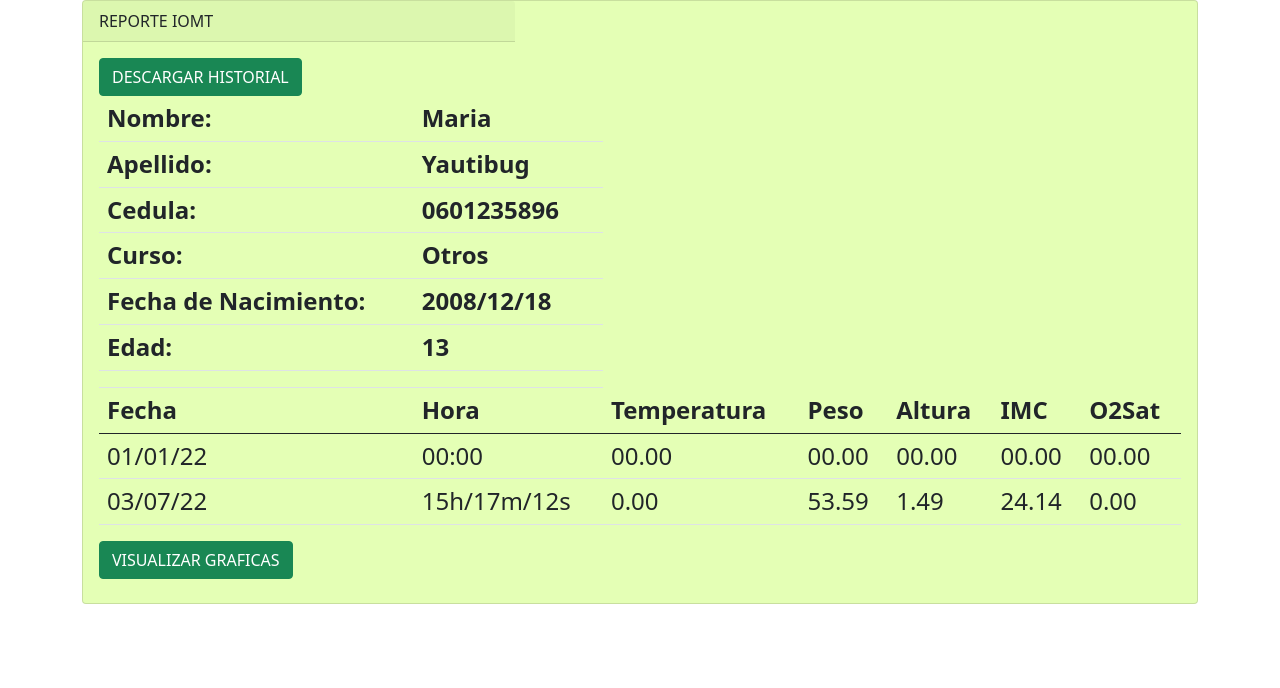
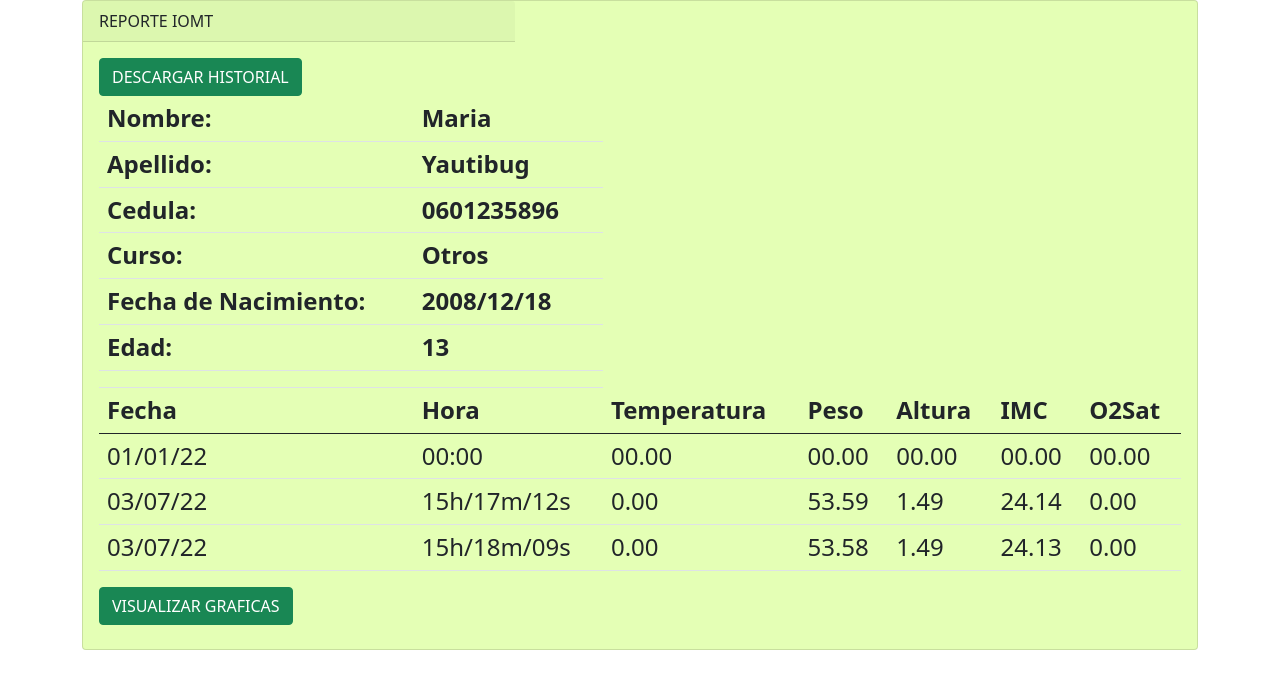
Before and after one commit to daniels36999/Gestion-Datos-IoT, a plain HTML site: page Datos Almacenados/Otros/Maria Yautibug.html in a window 1280 px wide. Drawn offline with nearby package versions, Linux system fonts and the light colour scheme; some icons are missing.

Commit message:
actualizando

```diff
--- a/Datos Almacenados/Otros/Maria Yautibug.html
+++ b/Datos Almacenados/Otros/Maria Yautibug.html
@@ -49,6 +49,7 @@
                                     <tbody>
                                     <tr><td class="GF">01/01/22</td><td class="GH">00:00</td><td class="GT">00.00</td><td class="GP">00.00</td><td class="GE">00.00</td><td class="GI">00.00</td><td class="GO">00.00</td></tr>
                                     <tr><td class="GF">03/07/22</td><td class="GH">15h/17m/12s</td><td class="GT">0.00</td><td class="GP">53.59</td><td class="GE">1.49</td><td class="GI">24.14</td><td class="GO">0.00</td></tr>
+                        <tr><td class="GF">03/07/22</td><td class="GH">15h/18m/09s</td><td class="GT">0.00</td><td class="GP">53.58</td><td class="GE">1.49</td><td class="GI">24.13</td><td class="GO">0.00</td></tr>
                         <!-- AGREGAR TABLA-->
 
                                     </tbody>
```
